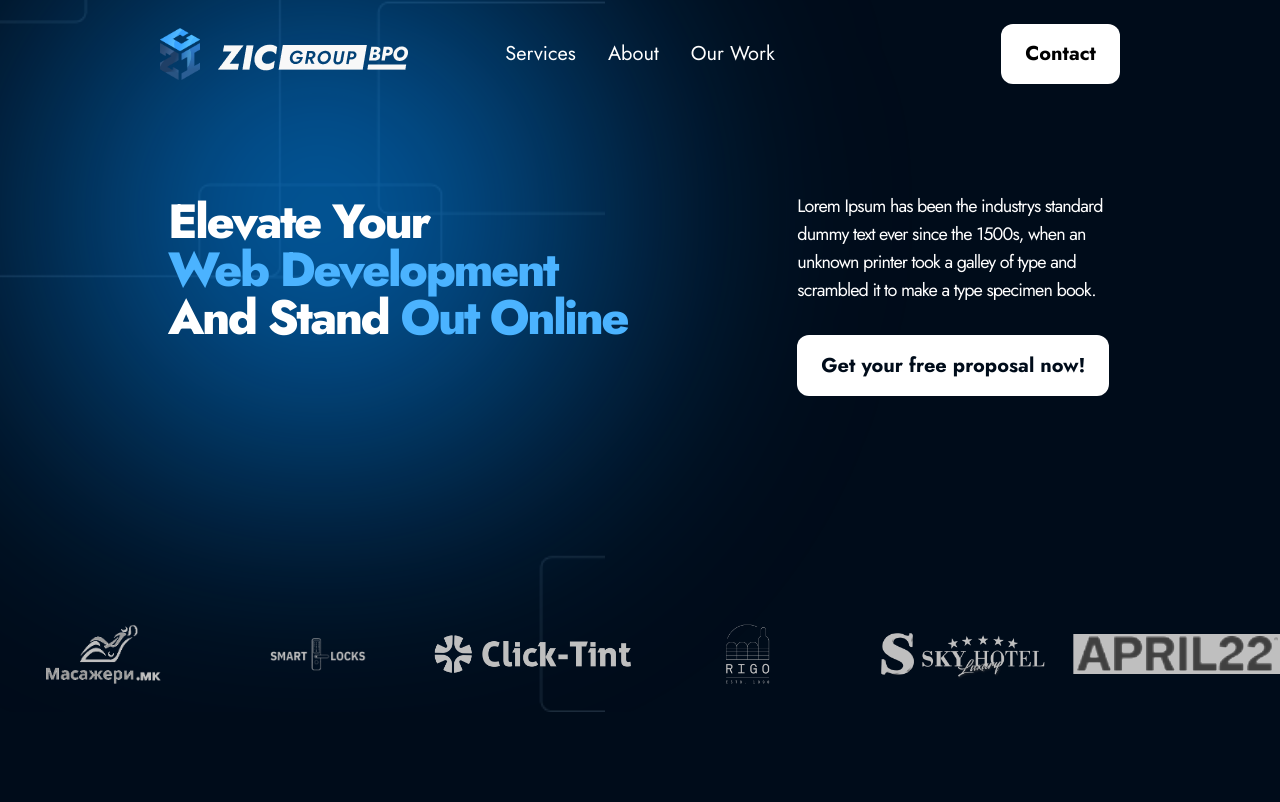
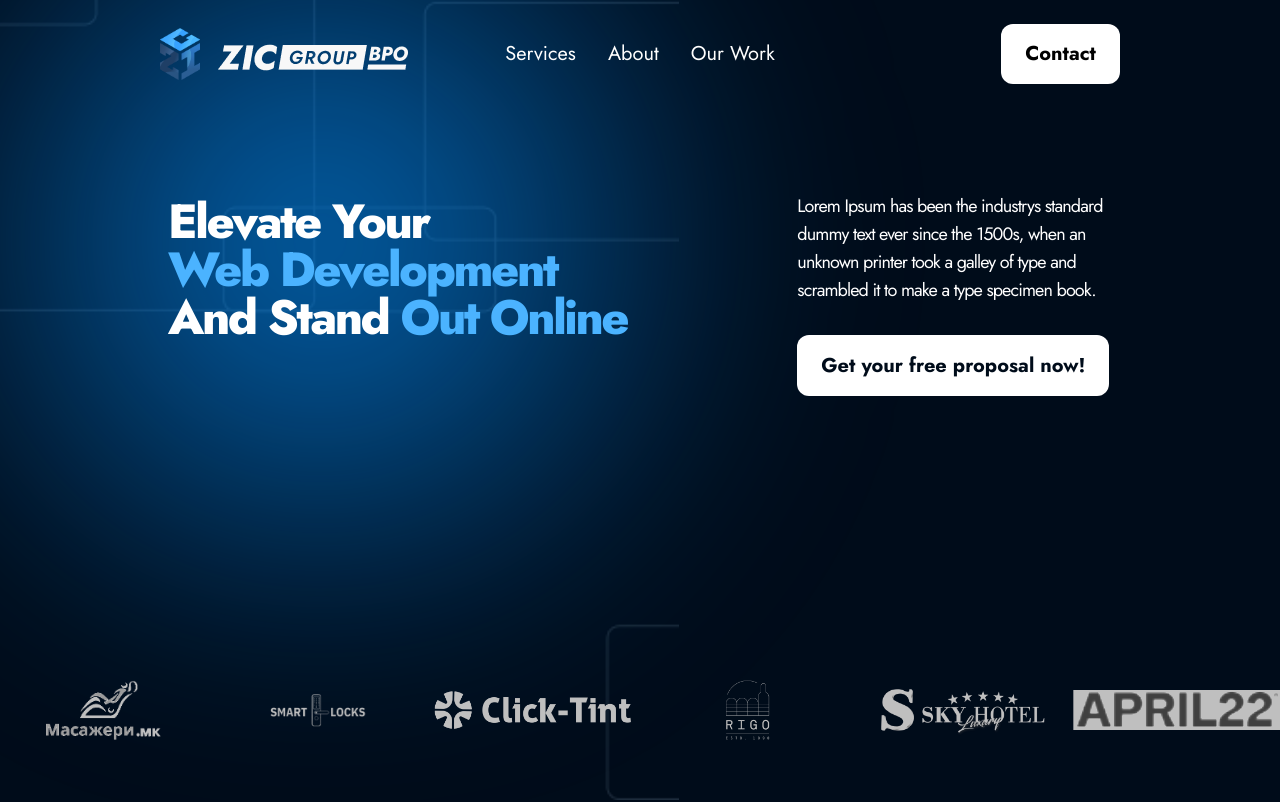
Before and after one commit to Slobodan-Krdzev/zic-group, a Next.js app: page / in a window 1280 px wide. Shown: the top 802 px of the page. Built offline with nearby package versions, Linux system fonts and the light colour scheme.

Commit message:
fix lister

```diff
--- a/app/Components/Home/Hero.tsx
+++ b/app/Components/Home/Hero.tsx
@@ -5,7 +5,7 @@ import LogoSlider from "./LogoSlider";
 
 const Hero = () => {
   return (
-    <section className="glowing-background h-[100dvh]" >
+    <section className="glowing-background h-[100vh] " >
       <div className="hero-content px-2 mt-44 lg:mt-44 xl:mt-48 2xl:mt-64 text-center lg:text-left w-full lg:w-9/12 m-auto flex items-center lg:justify-between justify-center">
         <div className="w-full lg:w-2/3">
           <MotionSlideInFromOpacity originVertical={"bottom"}>
--- a/app/Components/Home/LogoSlider.tsx
+++ b/app/Components/Home/LogoSlider.tsx
@@ -14,7 +14,7 @@ const LogoSlider = () => {
       direction="y"
       verticalPosition={100}
       delay={0.5}
-      className="absolute bottom-[1vh] left-0 right-0 w-full m-auto "
+      className="absolute bottom-[5dvh] left-0 right-0 w-full m-auto "
       key={'123'}
     >
       <Swiper
--- a/app/globals.css
+++ b/app/globals.css
@@ -30,7 +30,7 @@ body{
   background-repeat: no-repeat;
   background-size: contain;
   overflow: hidden;
-  height: calc(100vh - 88px);
+  height: 100dvh;
 }
 
 .glowing-background::before {
```
